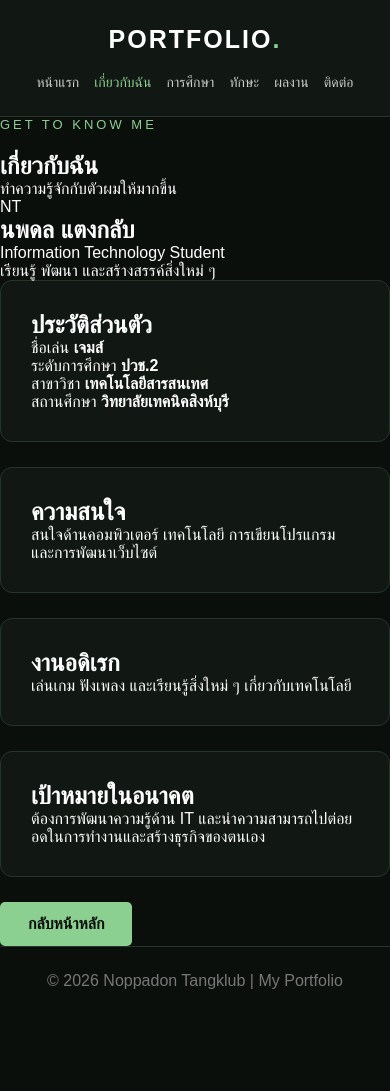
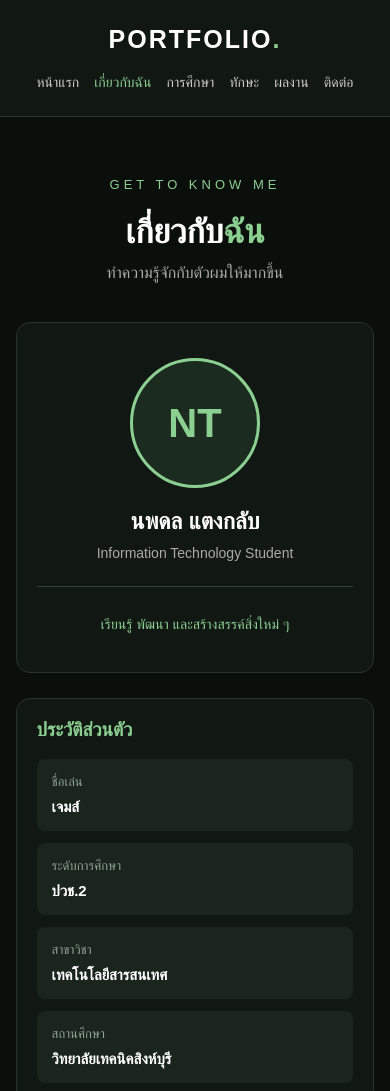
Before and after one commit to 68219010007-oss/Noppadon-prot, a plain HTML site: page about.html in a window 390 px wide. Shown: the top 1091 px of the page. Before the commit the page ends 1015 px from the top, so only its background shows below. Drawn offline with Linux system fonts and the light colour scheme.

Commit message:
Update style.css

```diff
--- a/style.css
+++ b/style.css
@@ -251,6 +251,175 @@ footer {
         grid-template-columns: 1fr;
     }
 
+/* ===== ABOUT PAGE DESIGN ===== */
+
+.about-page {
+    max-width: 1150px;
+    width: 90%;
+    margin: 0 auto;
+    padding: 60px 0;
+}
+
+.about-heading {
+    text-align: center;
+    margin-bottom: 40px;
+}
+
+.about-heading .welcome {
+    color: #8bcf91;
+    letter-spacing: 4px;
+    font-size: 13px;
+}
+
+.about-heading h1 {
+    font-size: 42px;
+    margin: 12px 0;
+}
+
+.about-heading h1 span {
+    color: #8bcf91;
+}
+
+.about-heading > p:last-child {
+    color: #aaaaaa;
+}
+
+.about-layout {
+    display: grid;
+    grid-template-columns: 300px 1fr;
+    gap: 25px;
+    align-items: start;
+}
+
+.profile-card,
+.about-card {
+    background: #111813;
+    border: 1px solid #26352a;
+    border-radius: 14px;
+    padding: 28px;
+}
+
+.profile-card {
+    text-align: center;
+    padding: 35px 20px;
+}
+
+.profile-avatar {
+    width: 130px;
+    height: 130px;
+    margin: 0 auto 20px;
+    border: 3px solid #8bcf91;
+    border-radius: 50%;
+    display: flex;
+    align-items: center;
+    justify-content: center;
+    background: #1b2b20;
+    color: #8bcf91;
+    font-size: 40px;
+    font-weight: bold;
+}
+
+.profile-card h2 {
+    font-size: 23px;
+    margin-bottom: 10px;
+}
+
+.profile-card > p {
+    color: #aaaaaa;
+    font-size: 14px;
+}
+
+.profile-divider {
+    height: 1px;
+    background: #344638;
+    margin: 25px 0;
+}
+
+.profile-card .profile-quote {
+    color: #8bcf91;
+    line-height: 1.8;
+}
+
+.about-content {
+    display: flex;
+    flex-direction: column;
+    gap: 18px;
+}
+
+.about-card h2 {
+    color: #8bcf91;
+    font-size: 19px;
+    margin-bottom: 18px;
+}
+
+.about-card > p {
+    color: #cccccc;
+    line-height: 1.9;
+}
+
+.about-information {
+    display: grid;
+    grid-template-columns: 1fr 1fr;
+    gap: 12px;
+}
+
+.about-information div {
+    background: #1a251d;
+    padding: 15px;
+    border-radius: 8px;
+}
+
+.about-information span {
+    display: block;
+    color: #91a394;
+    font-size: 13px;
+    margin-bottom: 8px;
+}
+
+.about-information strong {
+    color: #ffffff;
+    font-size: 15px;
+}
+
+.about-card {
+    transition: 0.3s;
+}
+
+.about-card:hover {
+    border-color: #8bcf91;
+}
+
+.about-back {
+    text-align: center;
+    margin-top: 35px;
+}
+
+/* Responsive */
+@media (max-width: 800px) {
+    .about-layout {
+        grid-template-columns: 1fr;
+    }
+
+    .about-page {
+        width: 92%;
+    }
+}
+
+@media (max-width: 500px) {
+    .about-information {
+        grid-template-columns: 1fr;
+    }
+
+    .about-heading h1 {
+        font-size: 34px;
+    }
+
+    .about-card {
+        padding: 20px;
+    }
+}
+
+
     .page-heading h1 {
         font-size: 32px;
     }
```
